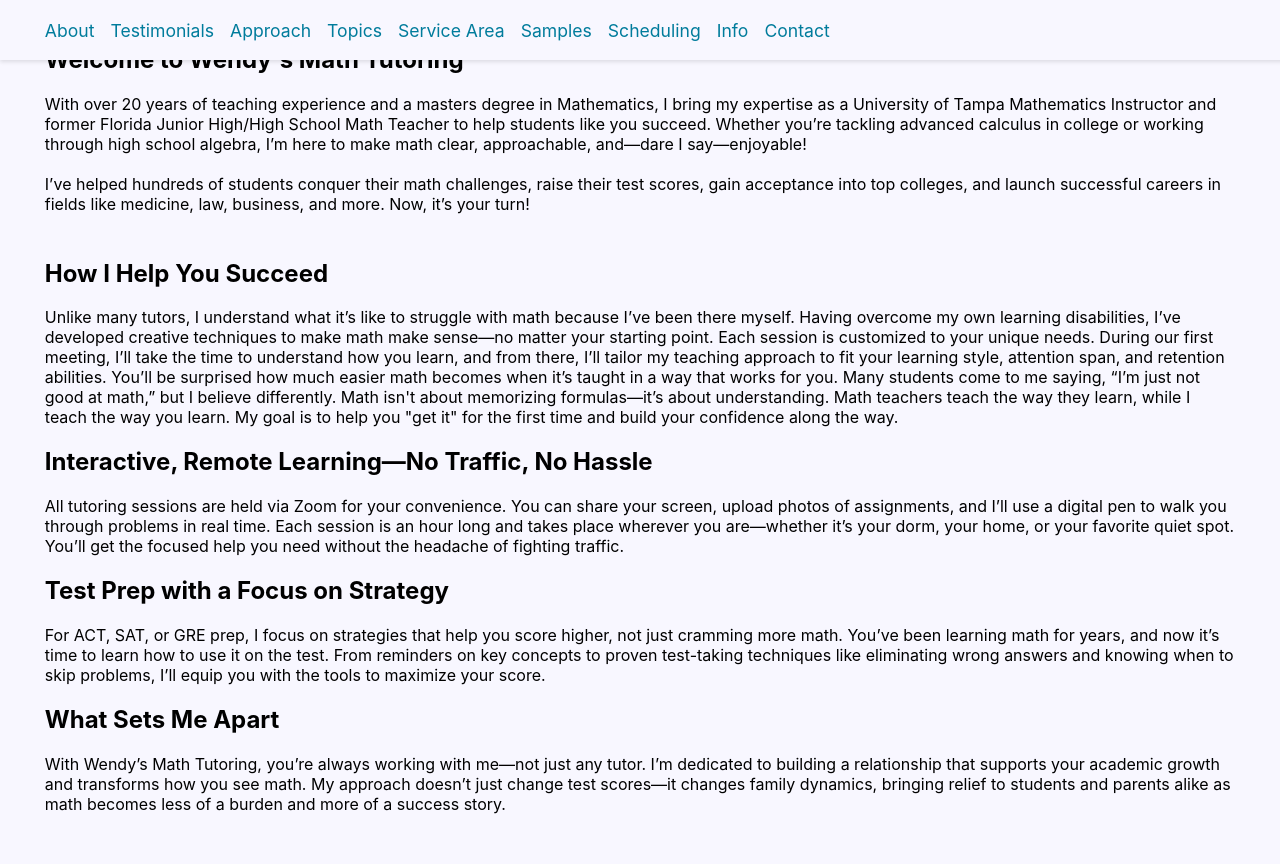
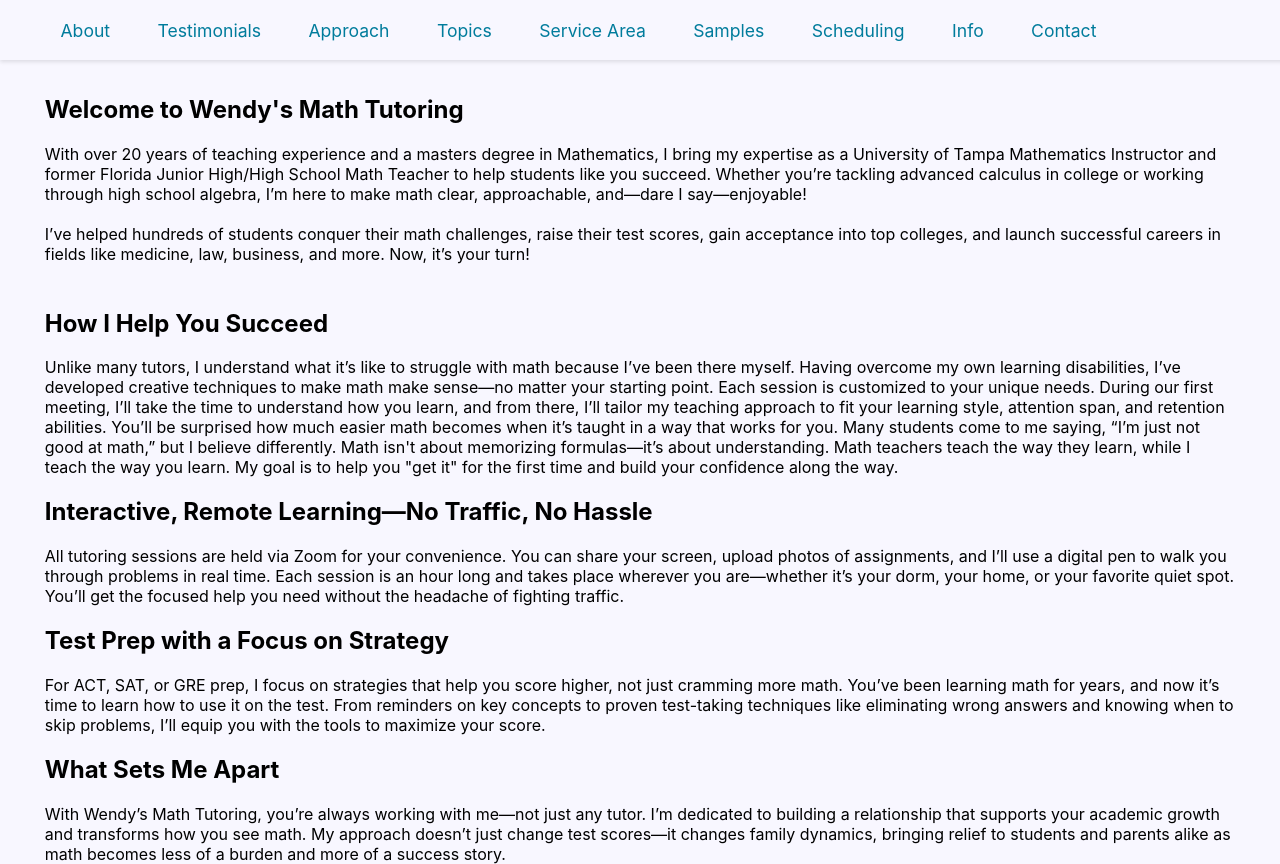
Before and after one commit to WinsEdwards/wendys-math-tutoring-front-end, a React (Create React App) app: page / in a window 1280 px wide. Built offline with nearby package versions, Linux system fonts and the light colour scheme.

Commit message:
Navbar dropdown now appears at appropriate screen size for current content and page content not hidden by navbar

```diff
--- a/src/App.css
+++ b/src/App.css
@@ -4,6 +4,8 @@
 
 .container {
   margin: 3.5%;
+  position: relative;
+  top: 50px;
 }
 
 nav {
@@ -52,21 +54,22 @@
 }
 
 .nav-li {
+  /* border: 1px solid; */
   color: #007c9c;
   cursor: pointer;
+  padding: 0 2%;
+  white-space: nowrap;
 }
 
 .nav-li:hover {
-  text-decoration: underline;
   font-weight: bold;
-  color: #925ab5;
 }
 
-@media screen and (max-width: 810px) {
+@media screen and (max-width: 1125px) {
   nav {
     flex-direction: column;
     justify-content: center;
-    height: 50%;
+    height: 60%;
     width: 100%;
     padding: 1rem;
   }
```
